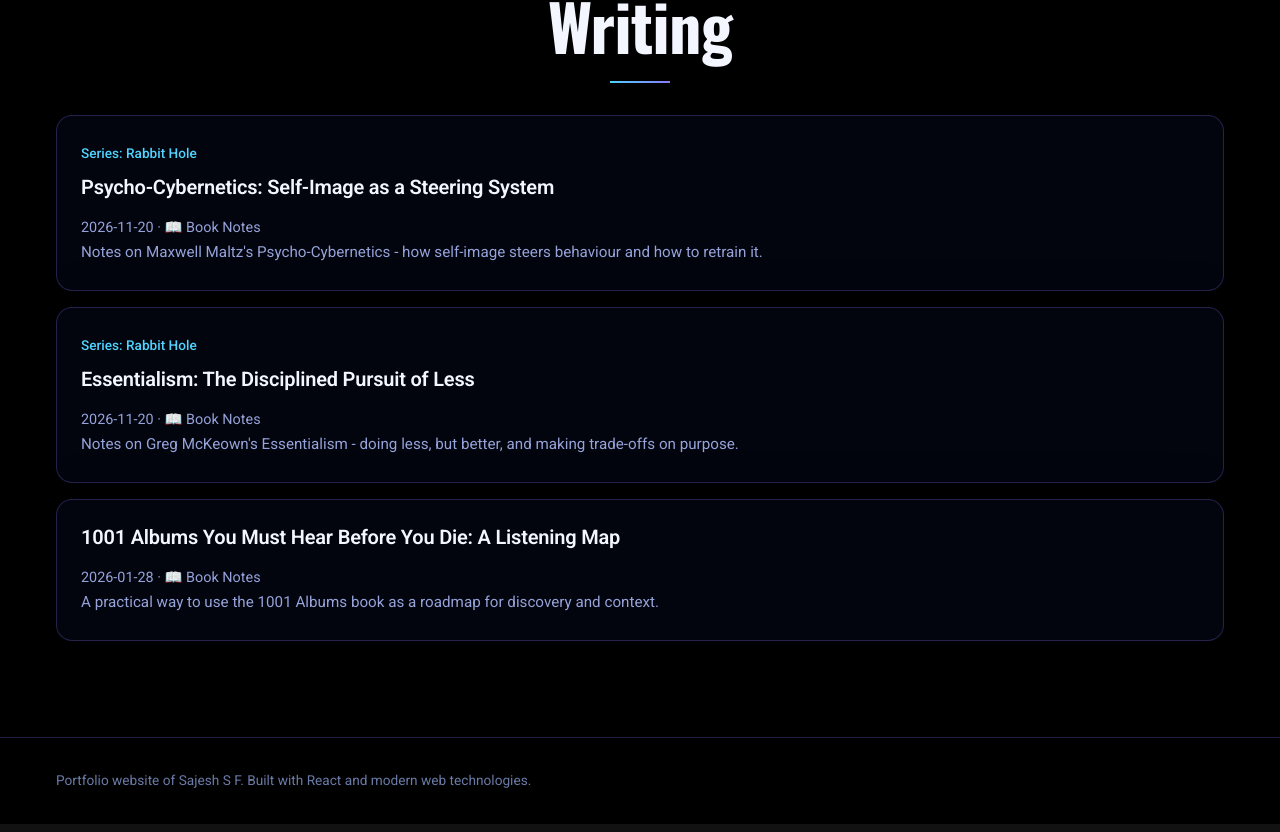
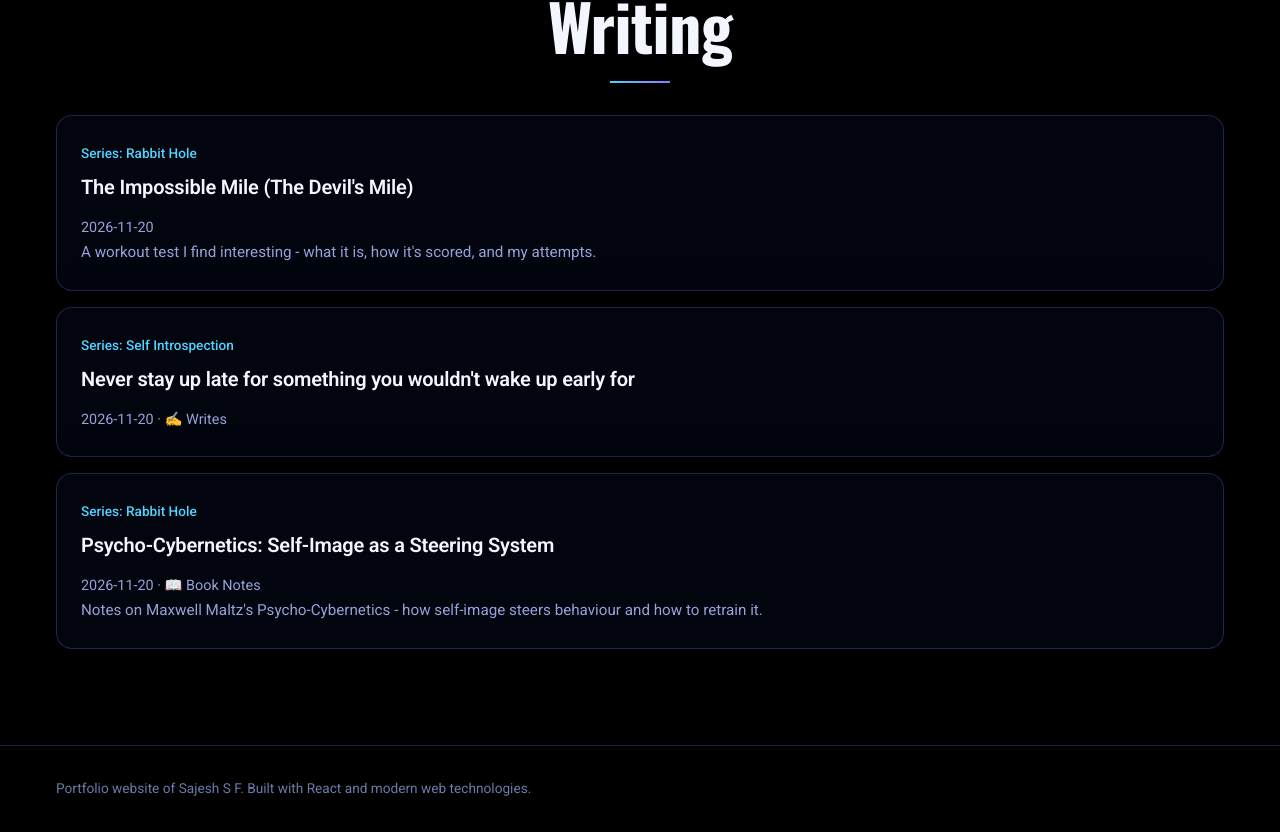
Before and after one commit to sajeshsf/sajeshsf.github.io, a React (Vite) app: page / in a window 1280 px wide. Shown: the part 2607-3439 px from the top of the page. Built offline with nearby package versions, Linux system fonts and the light colour scheme; a web font is replaced by a local one.

Commit message:
Add 'stay up late' quote and Impossible Mile workout draft
Also style tables inside blog post content.

Co-Authored-By: Claude Opus 5.5 <noreply@anthropic.com>
Claude-Session: https://claude.ai/code/session_01BFipsDNUpYNpiwZnxmHoPD

```diff
--- /dev/null
+++ b/src/data/blog/never-stay-up-late-for-something-you-wouldnt-wake-up-early-for.js
@@ -0,0 +1,8 @@
+export default {
+  id: 'never-stay-up-late-for-something-you-wouldnt-wake-up-early-for',
+  title: "Never stay up late for something you wouldn't wake up early for",
+  category: 'writes',
+  series: 'self-introspection',
+  date: '2026-11-20',
+  content: `<p>Never stay up late for something you wouldn't wake up early for.</p>`,
+}
--- /dev/null
+++ b/src/data/blog/the-impossible-mile.js
@@ -0,0 +1,44 @@
+// The Impossible Mile (a.k.a. The Devil's Mile) - workout test
+// No category yet on purpose; assign one later (e.g. a fitness category).
+export default {
+  id: 'the-impossible-mile',
+  title: "The Impossible Mile (The Devil's Mile)",
+  series: 'rabbit-hole',
+  date: '2026-11-20',
+  url: '/writing/the-impossible-mile',
+  summary: "A workout test I find interesting - what it is, how it's scored, and my attempts.",
+  stats: 'Draft',
+  content: `<h2>The Impossible Mile (The Devil's Mile)</h2>
+
+<p>An interesting workout test that also goes by the name "The Devil's Mile". This page is a starter draft. I'll fill in the details and log my own attempts here.</p>
+
+<h3>What it is</h3>
+
+<p><em>To be written: the setup and rules of the test.</em></p>
+
+<h3>How it's scored</h3>
+
+<p><em>To be written: what counts as finishing, and what to measure.</em></p>
+
+<h3>Why it's interesting</h3>
+
+<p><em>To be written: what it tests and why it feels "impossible".</em></p>
+
+<h3>My attempts</h3>
+
+<table>
+  <thead>
+    <tr><th>Date</th><th>Result</th><th>Notes</th></tr>
+  </thead>
+  <tbody>
+    <tr><td>-</td><td>-</td><td>First attempt coming soon.</td></tr>
+  </tbody>
+</table>
+
+<h3>Lessons so far</h3>
+
+<ul>
+  <li><em>To be written after the first attempt.</em></li>
+</ul>
+`,
+}
--- a/src/data/writing.js
+++ b/src/data/writing.js
@@ -113,10 +113,14 @@ import srinagar from './blog/srinagar.js'
 import udupi from './blog/udupi.js'
 import essentialism from './blog/essentialism.js'
 import psychoCybernetics from './blog/psycho-cybernetics.js'
+import neverStayUpLate from './blog/never-stay-up-late-for-something-you-wouldnt-wake-up-early-for.js'
+import theImpossibleMile from './blog/the-impossible-mile.js'
 
 // All writing posts - add new posts here by importing and adding to the array
 export const writing = [
   // Newest first - the home page shows the first three
+  theImpossibleMile,
+  neverStayUpLate,
   psychoCybernetics,
   essentialism,
   albumsYouMustHear,
--- a/src/index.css
+++ b/src/index.css
@@ -2202,3 +2202,20 @@ html {
     scroll-behavior: auto !important;
   }
 }
+
+/* Tables inside blog posts */
+.writing-content table {
+  width: 100%;
+  border-collapse: collapse;
+  margin: 1rem 0 1.5rem;
+  display: block;
+  overflow-x: auto;
+}
+
+.writing-content th,
+.writing-content td {
+  padding: 0.5rem 1rem;
+  border-bottom: 1px solid rgba(148, 163, 184, 0.25);
+  text-align: left;
+  vertical-align: top;
+}
```
Also changed, not shown: 1 other file (tests, documents, lock files or other folders).
